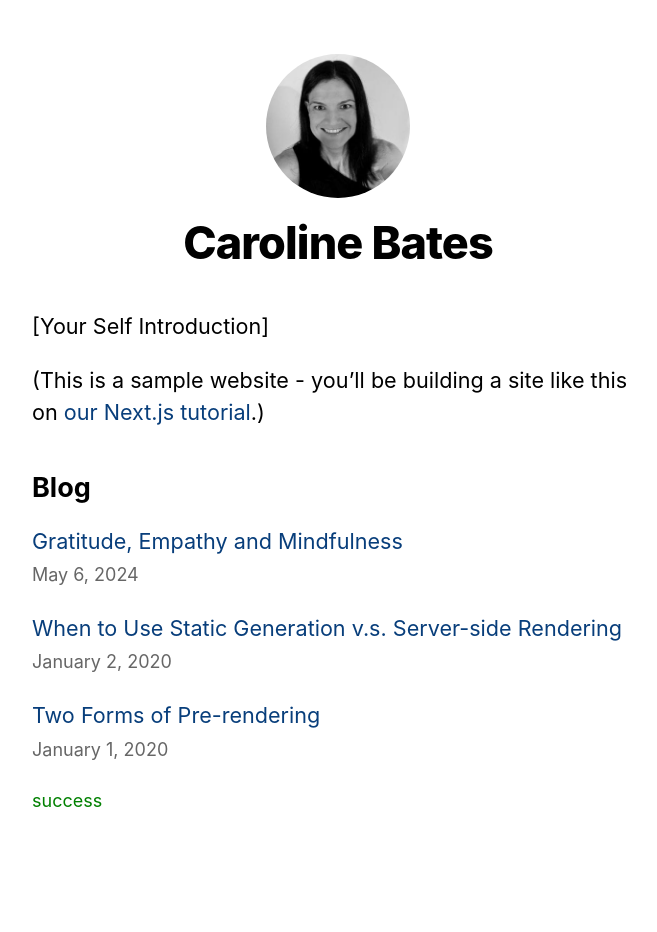
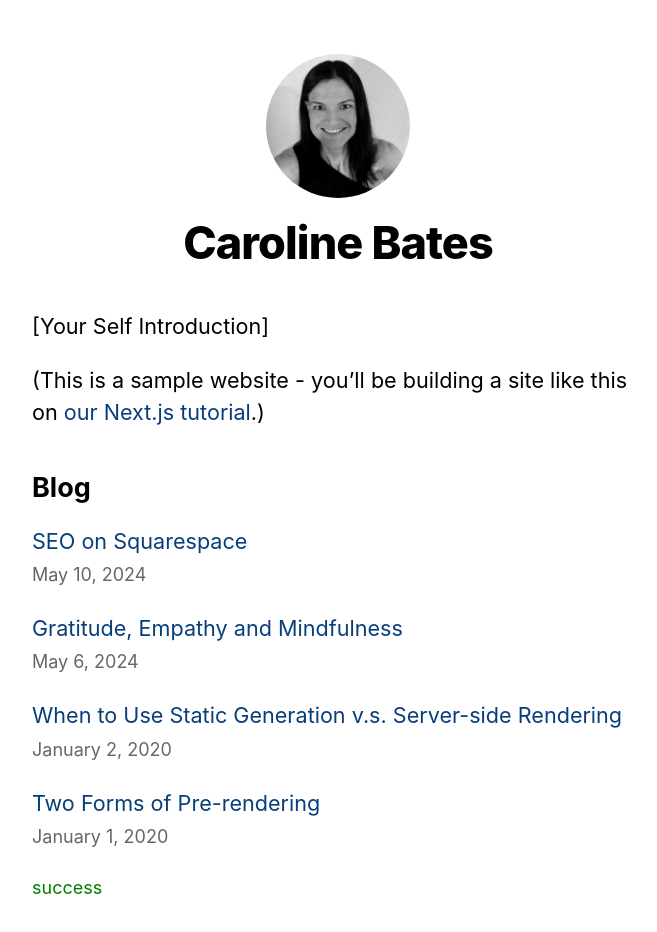
Before and after one commit to CazB67/nextjs-blog, a Next.js app: page / in a window 1280 px wide. Shown: the top 932 px of the page, without its empty margins (302-959 px from the left). Built offline with nearby package versions, Linux system fonts and the light colour scheme.

Commit message:
new blog - seo

```diff
--- a/components/Alert/alert.js
+++ b/components/Alert/alert.js
@@ -2,7 +2,7 @@ import styles from './alert.module.css';
 import { clsx } from 'clsx';
 
 export default function Alert({ children, type, onClick }) {
-    console.log({type})
+
   return (
     <div
       onClick={onClick}
--- a/components/layout.js
+++ b/components/layout.js
@@ -7,18 +7,18 @@ import Alert from "./Alert/alert";
 import { useState } from "react";
 
 const name = "Caroline Bates";
-export const siteTitle = "Next.js Sample Website";
+export const siteTitle = "Blog";
 
 export default function Layout({ children, home }) {
   const [alertType, setAlertType] = useState("success");
-  console.log({ home });
+
   return (
     <div className={styles.container}>
       <Head>
         <link rel="icon" href="/favicon.ico" />
         <meta
           name="description"
-          content="Learn how to build a personal website using Next.js"
+          content="Blog using Next.js"
         />
         <meta
           property="og:image"
--- /dev/null
+++ b/posts/seo.md
@@ -0,0 +1,8 @@
+---
+title: 'SEO on Squarespace'
+date: '2024-05-10'
+---
+
+So I've been working on a good friend's Squarespace website [TracyRobinsonCreate](https://tracyrobinsoncreate.com.au/). She is a talented artist based in Fremantle, Western Australia. He art is primarily modern floral art using bright bold colours and native Australian flowers. The paintings are gorgeous. I have a couple.
+
+Having recently being made redundant, I have a bit of time on my hands and have been working on improving the website's SEO and improving the mobile responsiveness of the site. SEO is a big rabbit hole to go down and I wonder if everyone following all the best practice strategies will diminish the effectiveness oof all the recommendations given by various website audits. Food for thought!
```
